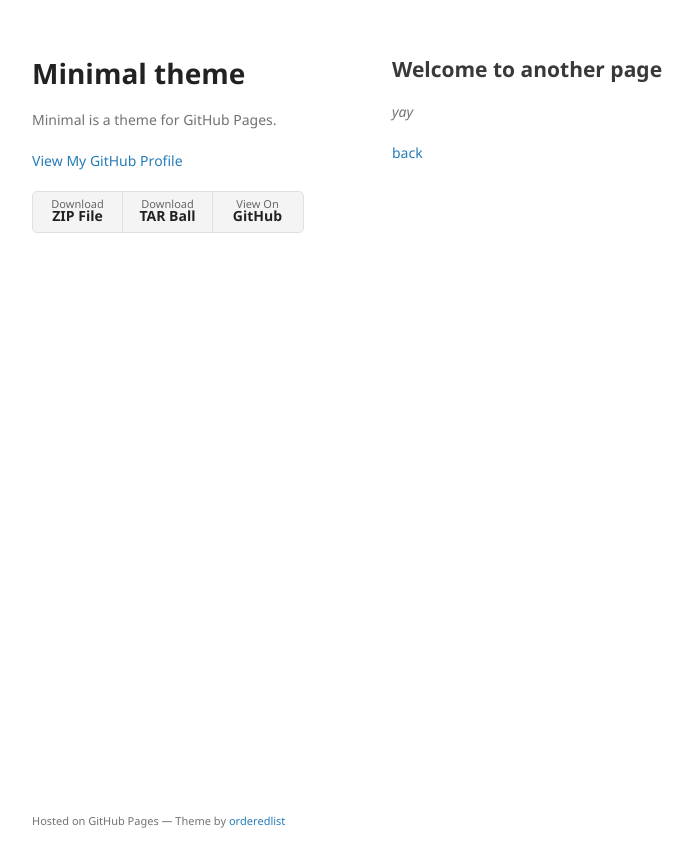
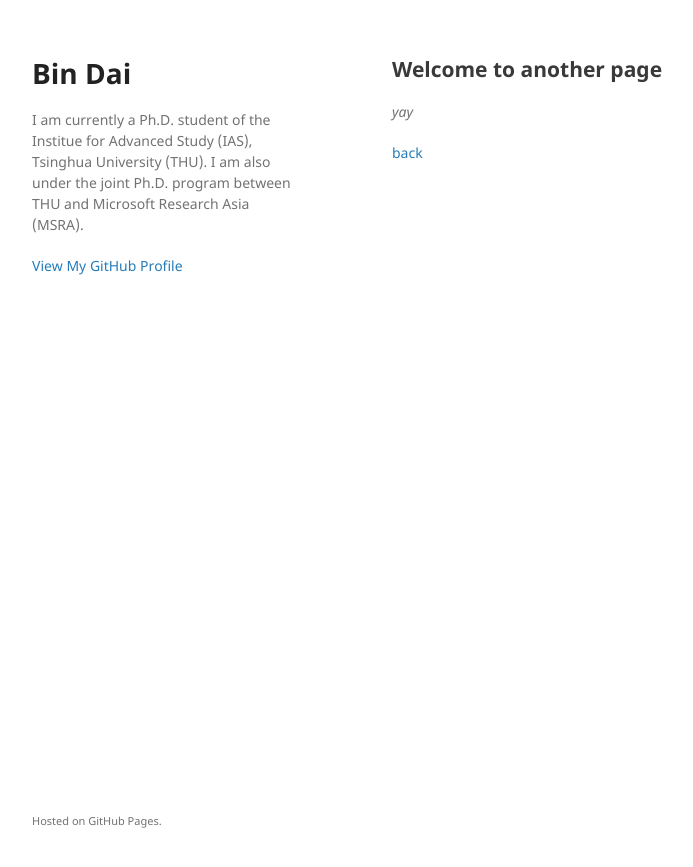
Before and after one commit to daib13/daib13.github.io, a Jekyll site: the page built from another-page.md, in a window 1280 px wide. Shown: the top 867 px of the page, without its empty margins (178-871 px from the left). Built offline with Jekyll 4.4.1, drawn with Linux system fonts in a browser that asks for light colours; our own code applies the rules of GitHub Pages for plain Markdown files.

```diff
--- a/_config.yml
+++ b/_config.yml
@@ -1,5 +1,3 @@
-title: Minimal theme
-description: Minimal is a theme for GitHub Pages.
-show_downloads: true
-google_analytics:
-theme:
+title: Bin Dai
+description: Welcom to my website.
+show_downloads: false
--- a/_layouts/default.html
+++ b/_layouts/default.html
@@ -14,8 +14,8 @@
   <body>
     <div class="wrapper">
       <header>
-        <h1>{{ site.title | default: site.github.repository_name }}</h1>
-        <p>{{ site.description | default: site.github.project_tagline }}</p>
+        <h1>Bin Dai</h1>
+        <p>I am currently a Ph.D. student of the Institue for Advanced Study (IAS), Tsinghua University (THU). I am also under the joint Ph.D. program between THU and Microsoft Research Asia (MSRA). </p>
 
         {% if site.github.is_project_page %}
           <p class="view"><a href="{{ site.github.repository_url }}">View the Project on GitHub <small>{{ github_name }}</small></a></p>
@@ -42,7 +42,7 @@
         {% if site.github.is_project_page %}
         <p>This project is maintained by <a href="{{ site.github.owner_url }}">{{ site.github.owner_name }}</a></p>
         {% endif %}
-        <p><small>Hosted on GitHub Pages &mdash; Theme by <a href="https://github.com/orderedlist">orderedlist</a></small></p>
+        <p><small>Hosted on GitHub Pages.</a></small></p>
       </footer>
     </div>
     <script src="{{ '/assets/js/scale.fix.js' | relative_url }}"></script>
```
Also changed, not shown: index.md (+3 -0 lines).
